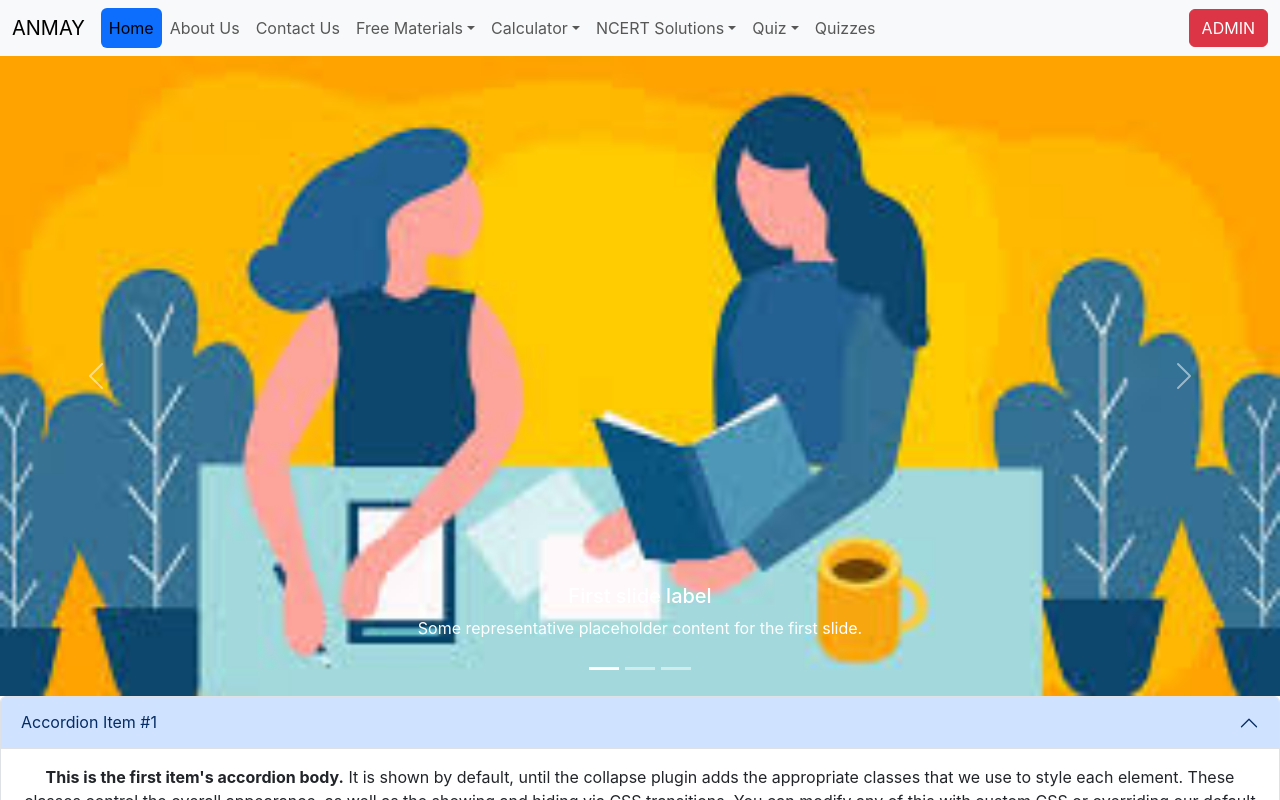
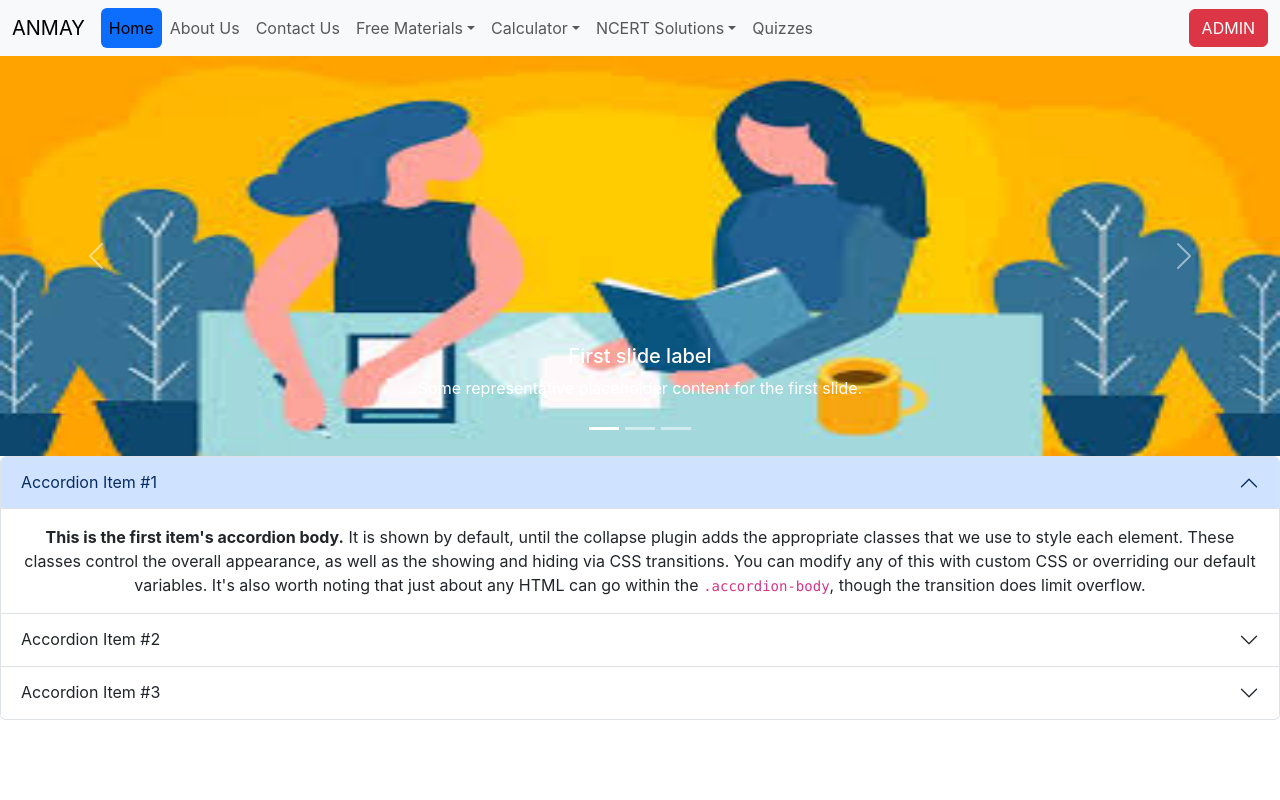
Before and after one commit to aayush1324/Anmay-Frontend, a React (Create React App) app in the folder class/: page / in a window 1280 px wide. Shown: the top 800 px of the page. Built offline with nearby package versions, Linux system fonts and the light colour scheme.

Commit message:
carousel css

```diff
--- /dev/null
+++ b/class/src/Component/CarouselSlide.css
@@ -0,0 +1,10 @@
+.carousel {
+    width: 50%;
+    height: 50vh;
+    border: 5px solid;
+}
+
+.carousel-item {
+    height: 20vh;
+    border: 5px solid;
+}
--- a/class/src/Component/CarouselSlide.js
+++ b/class/src/Component/CarouselSlide.js
@@ -15,21 +15,21 @@ function CarouselSlide() {
                 </div>
                 <div className="carousel-inner">
                     <div className="carousel-item active">
-                    <img src={Img1} className="d-block w-100" alt="..."/>
+                    <img src={Img1} className="d-block w-100 " alt="..." style={{ height: '50vh' }}/>
                     <div className="carousel-caption d-none d-md-block">
                         <h5>First slide label</h5>
                         <p>Some representative placeholder content for the first slide.</p>
                     </div>
                     </div>
                     <div className="carousel-item">
-                    <img src={Img2} className="d-block w-100" alt="..."/>
+                    <img src={Img2} className="d-block w-100" alt="..." style={{ height: '50vh' }}/>
                     <div className="carousel-caption d-none d-md-block">
                         <h5>Second slide label</h5>
                         <p>Some representative placeholder content for the second slide.</p>
                     </div>
                     </div>
                     <div className="carousel-item">
-                    <img src={Img3} className="d-block w-100" alt="..."/>
+                    <img src={Img3} className="d-block w-100" alt="..." style={{ height: '50vh' }}/>
                     <div className="carousel-caption d-none d-md-block">
                         <h5>Third slide label</h5>
                         <p>Some representative placeholder content for the third slide.</p>
--- a/class/src/Component/Navbar.js
+++ b/class/src/Component/Navbar.js
@@ -70,14 +70,6 @@ function Navbar(props) {
                                 </ul>
                             </li>
 
-                            <li className="nav-item dropdown">
-                                <a className="nav-link dropdown-toggle" href="#" role="button" data-bs-toggle="dropdown" aria-expanded="false">
-                                    Quiz
-                                </a>
-                                <ul className="dropdown-menu">
-                                    <li><NavLink className="dropdown-item" activeClassName="active" to="/quiz">Quiz</NavLink></li>
-                                </ul>
-                            </li>
 
                             <li className="nav-item">
                                 <NavLink className="nav-link" activeClassName="active" to="/quiz">Quizzes</NavLink>
```
Also changed, not shown: class/src/Component/Quiz/AllQuiz.jsx (added).
